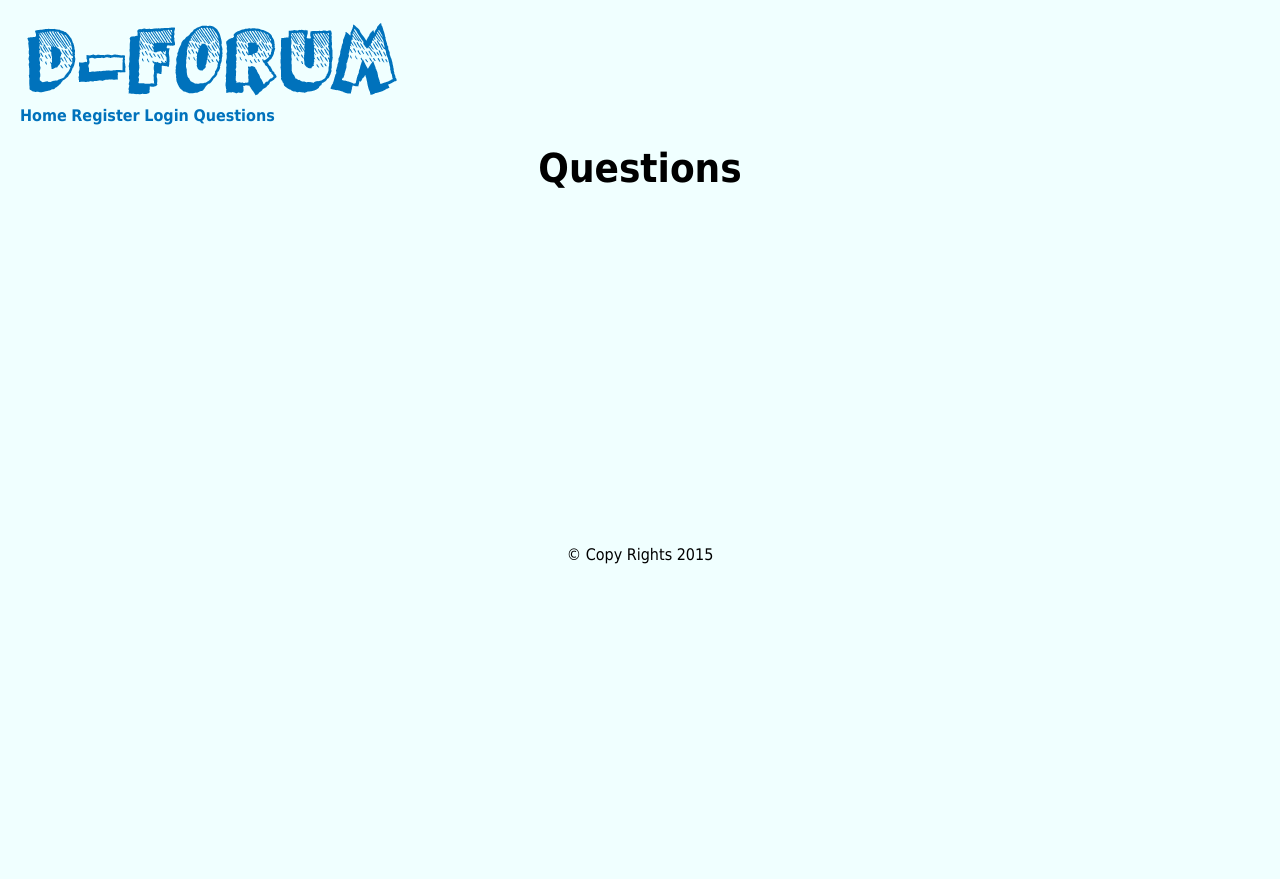
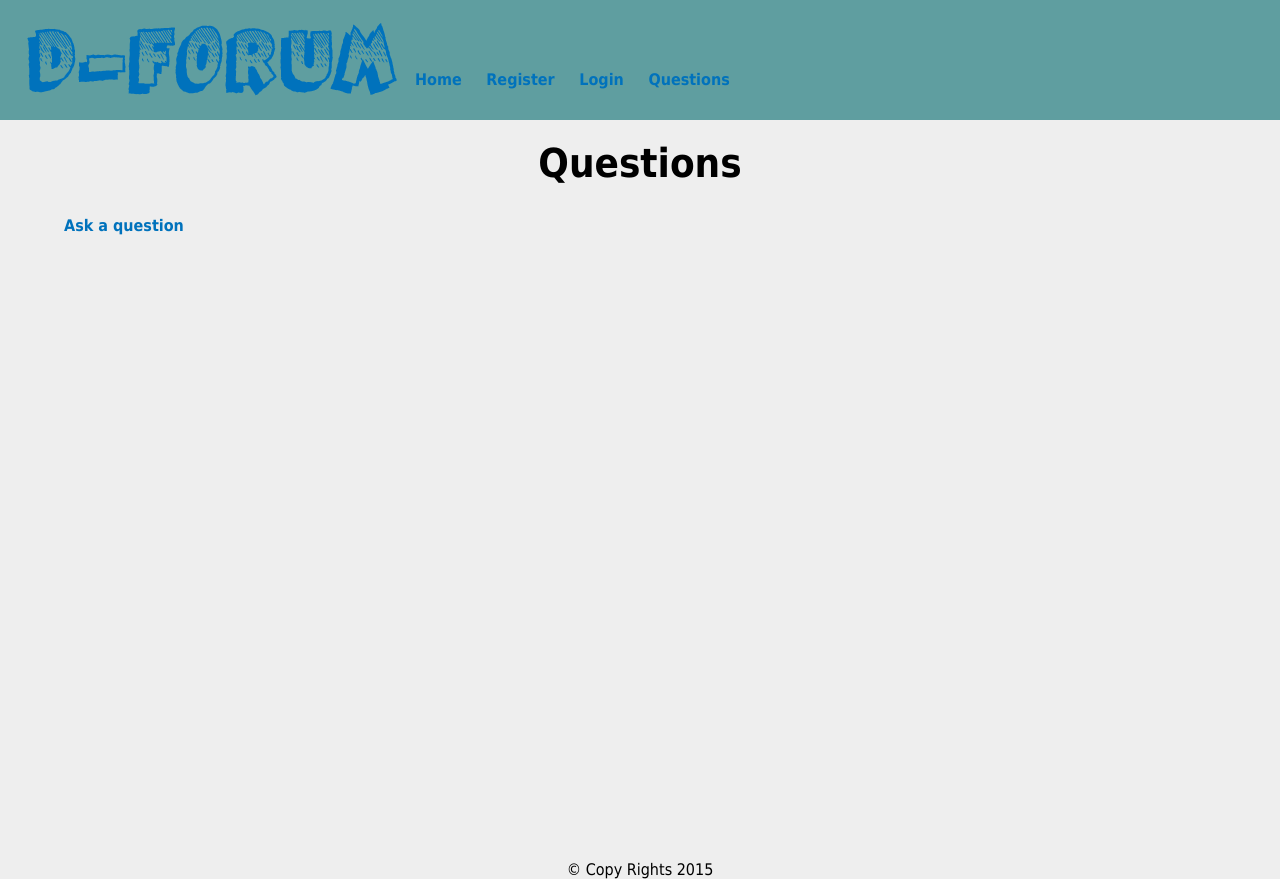
Before and after one commit to MihailYotov/PHP-Forum, a PHP site: page /questions in a window 1280 px wide. Before the commit the page ends 564 px from the top, so only its background shows below. Run offline with PHP 8.4, Linux system fonts and the light colour scheme; data that the repository does not hold is empty.

Commit message:
Improving the style.

```diff
--- a/content/style.css
+++ b/content/style.css
@@ -16,46 +16,106 @@ table, caption, tbody, tfoot, thead, tr, th, td {
     background: transparent;
     box-sizing: border-box;
 }
-body{
+
+body {
     width: 100%;
     height: 100%;
     font-size: 16px;
     font-family: Tahoma;
-    background-color: azure;
+    background-color: #EEEEEE;
 }
 
-header{
-    padding: 20px;
+@media screen and (max-device-height: 1080px){
+    body {
+        width: 100%;
+        height: 800px;
+    }
 }
 
-h1{
+header {
+    padding: 20px;
+    background-color: cadetblue;
+    margin-bottom: 20px;
+    height: 10%;
+}
+
+h1 {
     font-size: 40px;
     text-align: center;
     margin-bottom: 30px;
 }
 
-.main{
-    width: 100%;
-    height: 400px;
+h3{
+    font-size: 20px;
+    text-align: center;
+    margin-bottom: 30px;
 }
 
-.main>form{
+#logo{
+    display: inline-block;
+    float: left;
+}
+
+#logedInBox{
+    display: inline-block;
+    float: right;
+
+}
+
+.nav{
+    display: inline-block;
+    vertical-align: bottom;
+    margin-top: 40px;
+
+}
+
+.nav > ul > li{
+    padding: 10px;
+}
+
+.nav > ul > li, a {
+    display: inline-block;
+    font-weight: bold;
+    text-decoration: none;
+    color: #0072BC;
+}
+
+.main {
+    width: 90%;
+    height: 90%;
+    margin: 0 auto;
+}
+
+.main > form {
     width: 200px;
     margin: 0 auto;
 }
 
-footer{
-text-align: center;
+footer {
+    text-align: center;
 }
 
-.nav>ul>li, a{
-    display: inline-block;
-    font-weight: bold;
-    text-decoration: none;
-    color: #0072BC;
 
+
+table {
+    width: 70%;
+    margin: 0 auto;
+}
+.answeredUserId {
+    text-align: left;
 }
 
-table{
+#responsesTable, #responsesTable>tr, #responsesTable>td{
+    box-shadow: 0 2px 15px #888888;
+    padding: 20px;
+    text-align: justify;
+}
 
+#questionBox {
+    width: 70%;
+    margin: 0 auto 30px;
+    background-color: #ffffff;
+    box-shadow: 0 2px 15px #888888;
+    text-align: justify;
+    padding: 20px;
 }
--- a/views/questions/index.php
+++ b/views/questions/index.php
@@ -1,5 +1,7 @@
 <div class="main">
     <h1><?= htmlspecialchars($this->title);?></h1>
+
+    <a href="/authors/create">Ask a question</a>
 
     <table>
         <?php foreach ($this->questions as $question) : ?>
@@ -12,4 +14,5 @@
 
 
 
+
 </div>
```
Also changed, not shown: views/questions/viewQuestion.php (+9 -10 lines).
